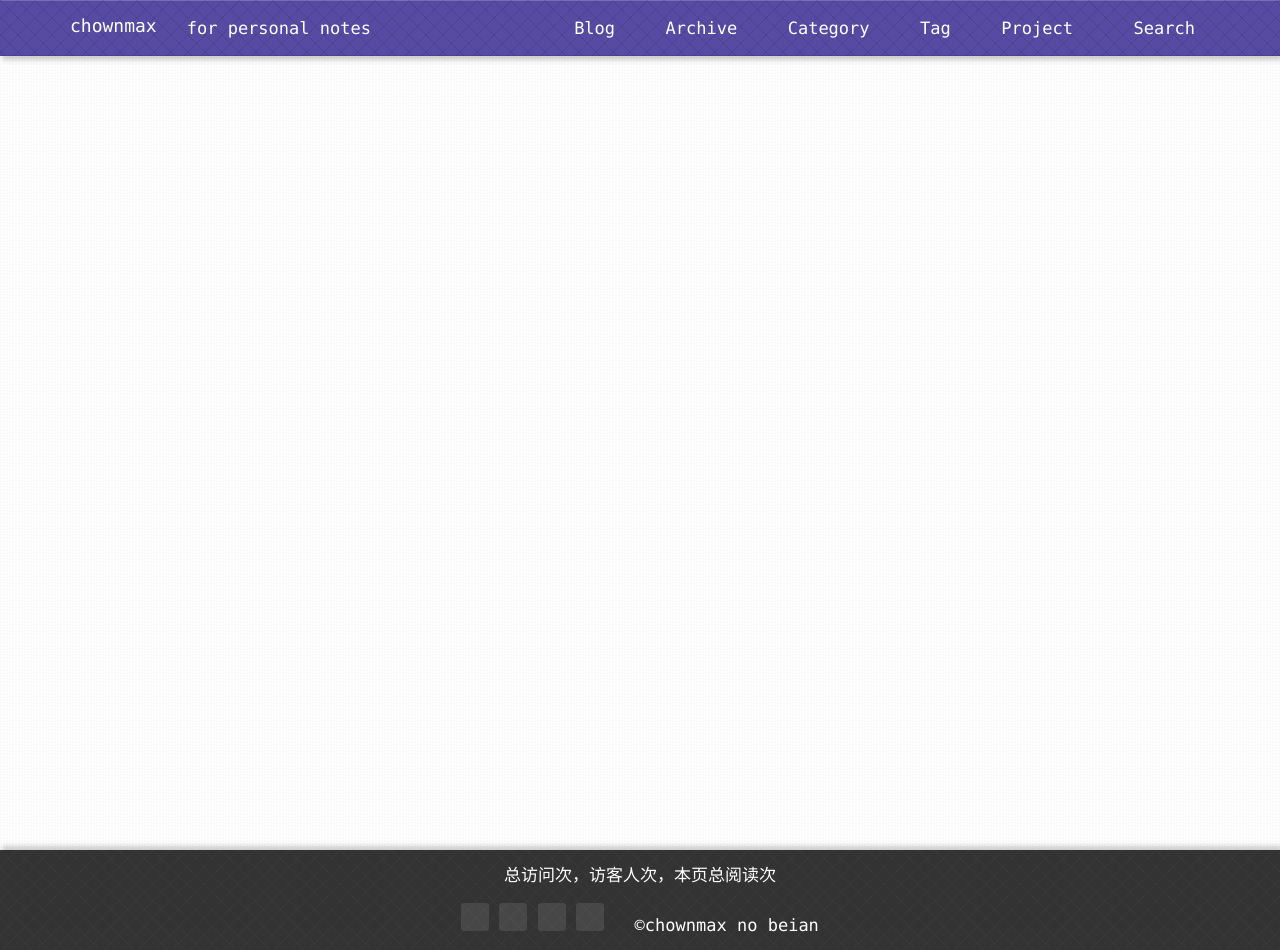
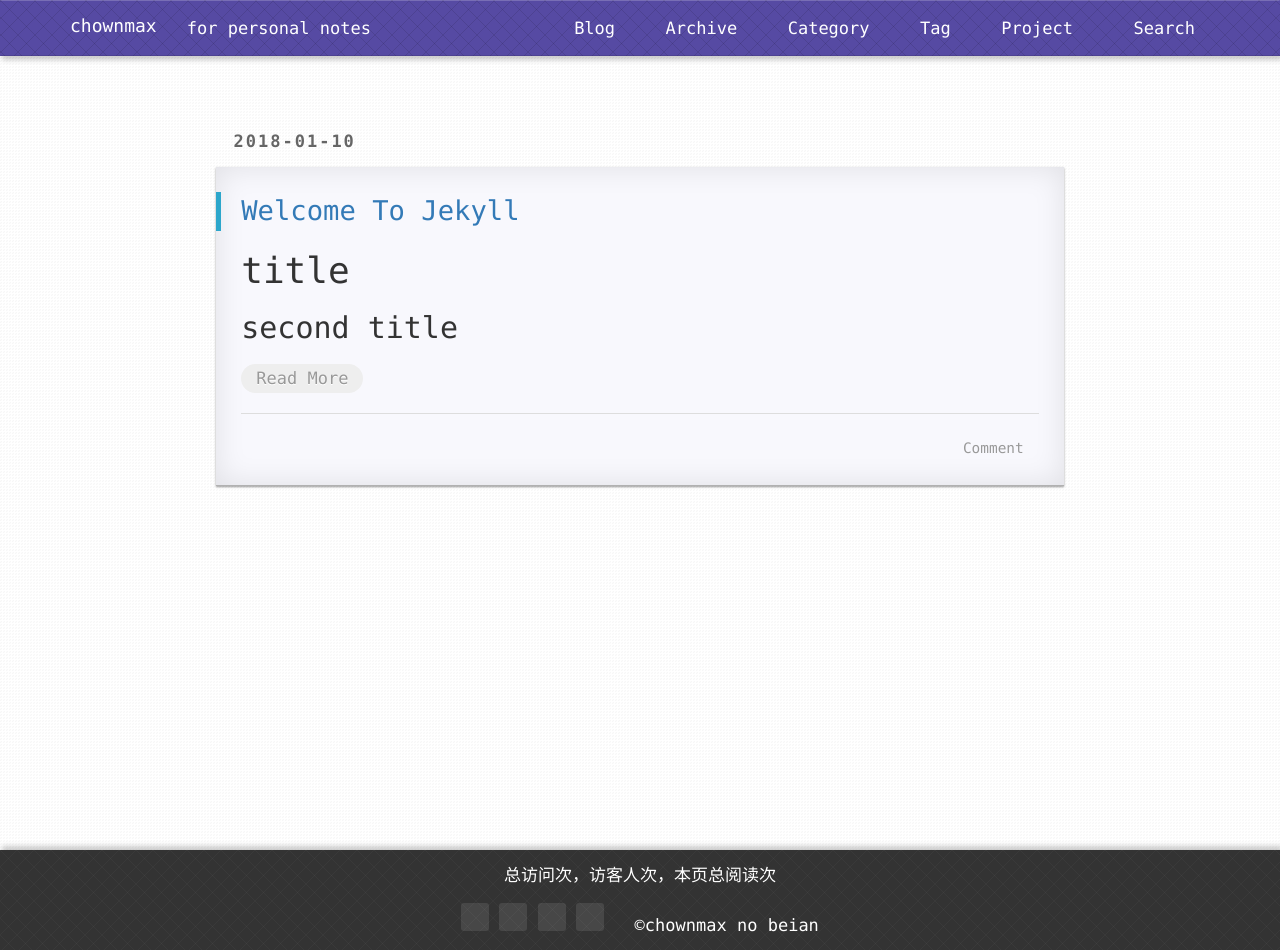
Before and after one commit to jinmeng260/jinmeng260.github.io, a Jekyll site: the page built from index.html, in a window 1280 px wide. Built offline with Jekyll 4.4.1, drawn with Linux system fonts in a browser that asks for light colours; nearby versions of some CDN libraries; the list of posts is cut into pages by our own code; comment, search, counter and statistics services are not loaded; a style sheet for code colours, icons or effects is not loaded.

Commit message:
[add] add 1 post for test

````diff
--- a/_config.yml
+++ b/_config.yml
@@ -38,3 +38,5 @@ imgrepo: "https://jinmeng260.github.io/static/img"
 
 # url: "http://127.0.0.1:4000"
 # imgrepo: "http://127.0.0.1:4000/static/img"
+
+encoding: utf-8
--- /dev/null
+++ b/_posts/2018-01-10-welcome-to-jekyll.markdown
@@ -0,0 +1,14 @@
+# title
+## second title
+
+- list
+- list
+  - list2
+
+```
+code
+```
+
+#this is my 1st post#
+
+---
````
